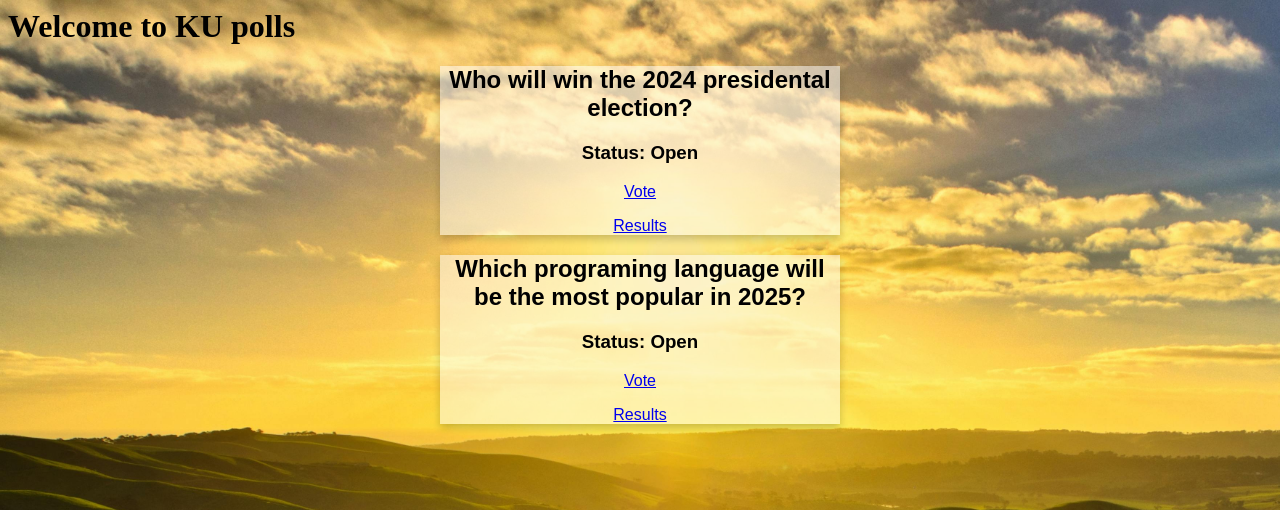
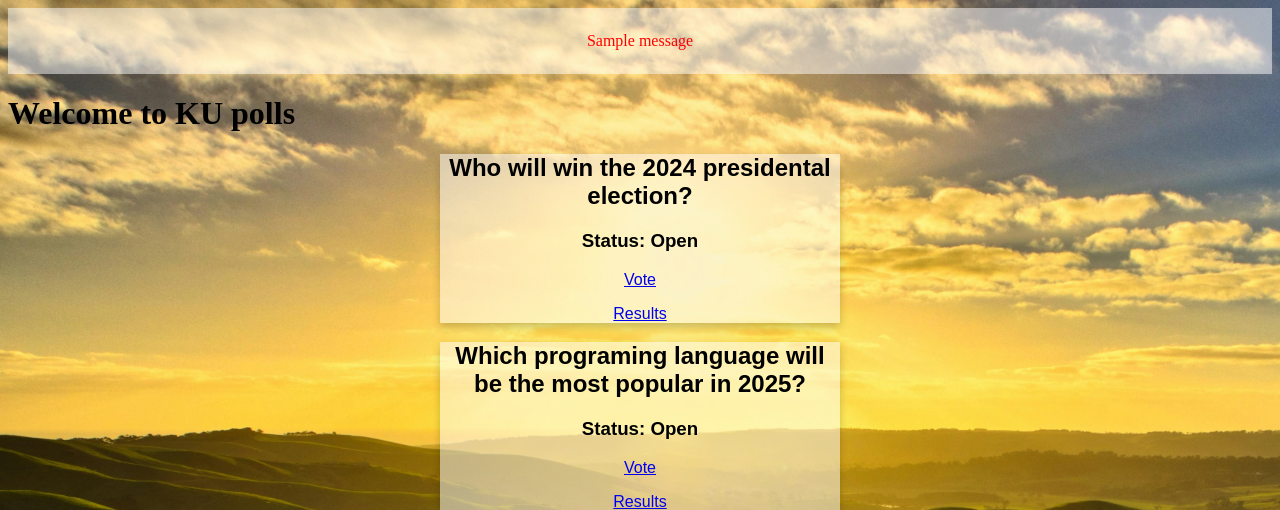
Before and after one commit to KhunakornP/ku-polls, a Django app: page /polls/ in a window 1280 px wide. Shown: the top 510 px of the page. Run offline with Django 4.2, Linux system fonts and the light colour scheme; data comes from the database, SQL or seed files in the repository; tables that the repository leaves empty hold one stand-in row (values such as "Sample post"); one stand-in notice (Sample message) is shown.

Commit message:
Added error messages for invalid urls

```diff
--- a/polls/templates/polls/index.html
+++ b/polls/templates/polls/index.html
@@ -11,8 +11,30 @@
   text-align: center;
   font-family: arial;
 }
+
+ul {
+    background-color: rgba(255, 255, 255, 0.5);
+    list-style-type: none;
+    margin: 0;
+    padding: 0;
+    overflow: hidden;
+}
+li {
+  display: block;
+  color: #FF0000;
+  text-align: center;
+  padding: 24px;
+  text-decoration: none;
+}
 </style>
 <title> KU polls </title>
+{% if messages %}
+    <ul class="messages">
+        {% for message in messages %}
+            <li{% if message.tags %} class="{{ message.tags }}"{% endif %}>{{ message }}</li>
+        {% endfor %}
+    </ul>
+{% endif %}
 <h1> Welcome to KU polls </h1>
 {% if latest_question_list %}
     {% for question in latest_question_list %}
--- a/polls/views.py
+++ b/polls/views.py
@@ -1,5 +1,5 @@
 from django.urls import reverse
-# from django.contrib.messages.views import
+from django.contrib import messages
 from django.db.models import F
 from django.http import HttpResponseRedirect
 from django.shortcuts import render, get_object_or_404
@@ -34,9 +34,11 @@ class DetailView(generic.DetailView):
         try:
             Question.objects.get(pk=kwargs['pk'])
         except Question.DoesNotExist:
+            messages.error(request, "Error: Poll was not found")
             return HttpResponseRedirect(reverse("polls:index"))
         question = Question.objects.get(pk=kwargs['pk'])
         if not question.is_published():
+            messages.error(request, "Error: Poll was not found")
             return HttpResponseRedirect(reverse("polls:index"))
         if not question.can_vote():
             return HttpResponseRedirect("./results")
@@ -55,9 +57,11 @@ class ResultsView(generic.DetailView):
         try:
             Question.objects.get(pk=kwargs['pk'])
         except Question.DoesNotExist:
+            messages.error(request, "Error: Poll was not found")
             return HttpResponseRedirect(reverse("polls:index"))
         question = Question.objects.get(pk=kwargs['pk'])
         if not question.is_published():
+            messages.error(request, "Error: Poll was not found")
             return HttpResponseRedirect(reverse("polls:index"))
         return super().get(request, *args, **kwargs)
 
```
